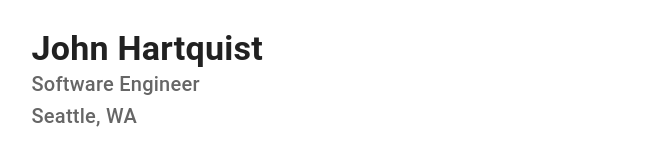
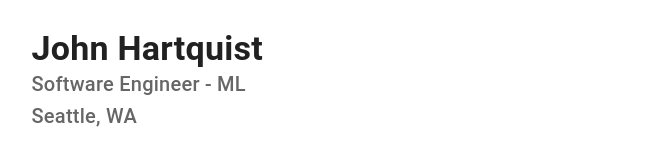
Before and after one commit to jhartquist/john-hartquist-com, a Vue app: page / in a window 1280 px wide. Shown: the top 160 px of the page, without its empty margins (44-707 px from the left). Built offline with nearby package versions, Linux system fonts and the light colour scheme.

Commit message:
add - ML

```diff
--- a/src/views/Home.vue
+++ b/src/views/Home.vue
@@ -8,7 +8,7 @@
           </v-card-title>
 
           <v-card-subtitle class="text-h6 mb-2">
-            <p>Software Engineer</p>
+            <p>Software Engineer - ML</p>
             <p>Seattle, WA</p>
           </v-card-subtitle>
           <v-list-item>
```
